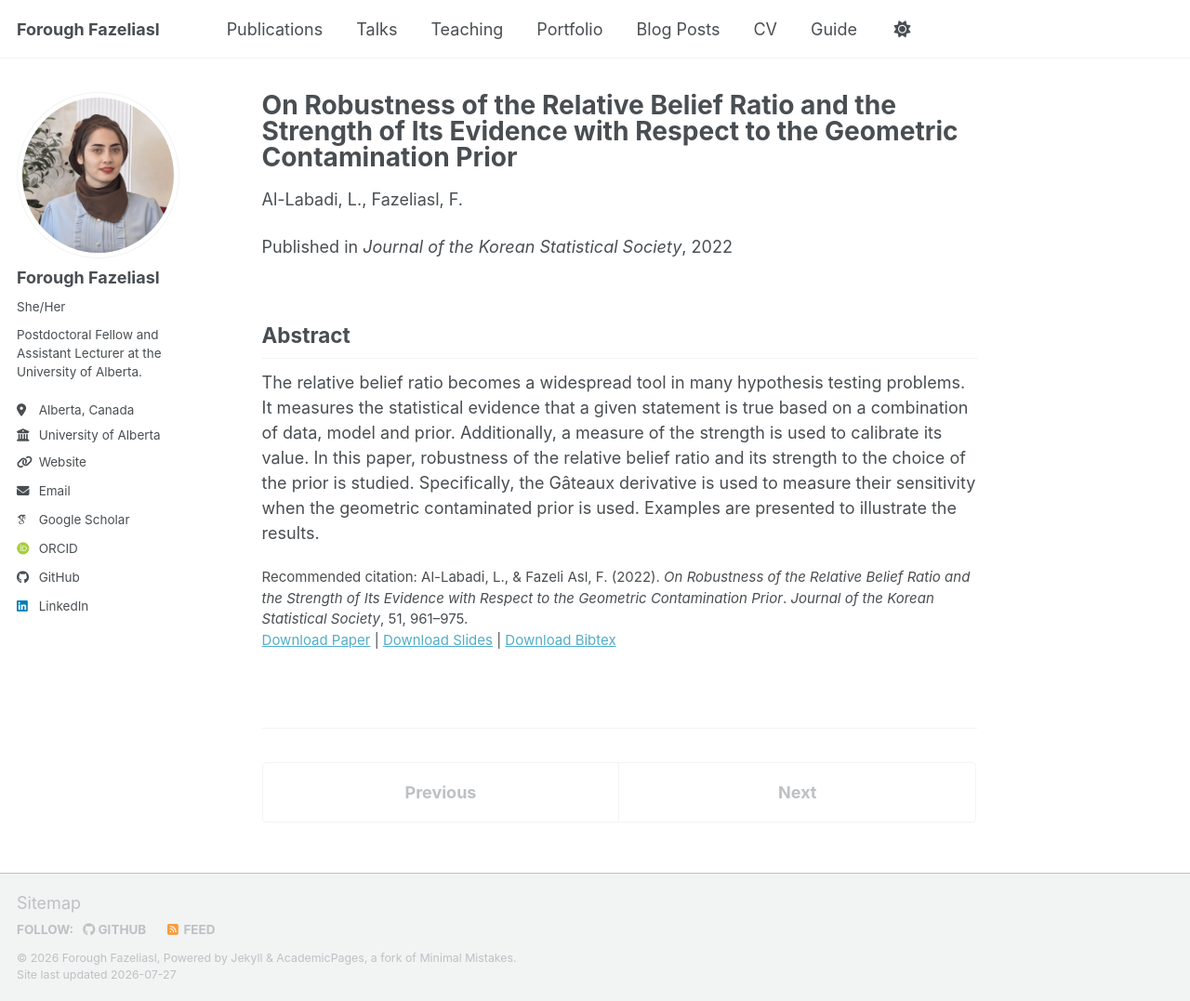
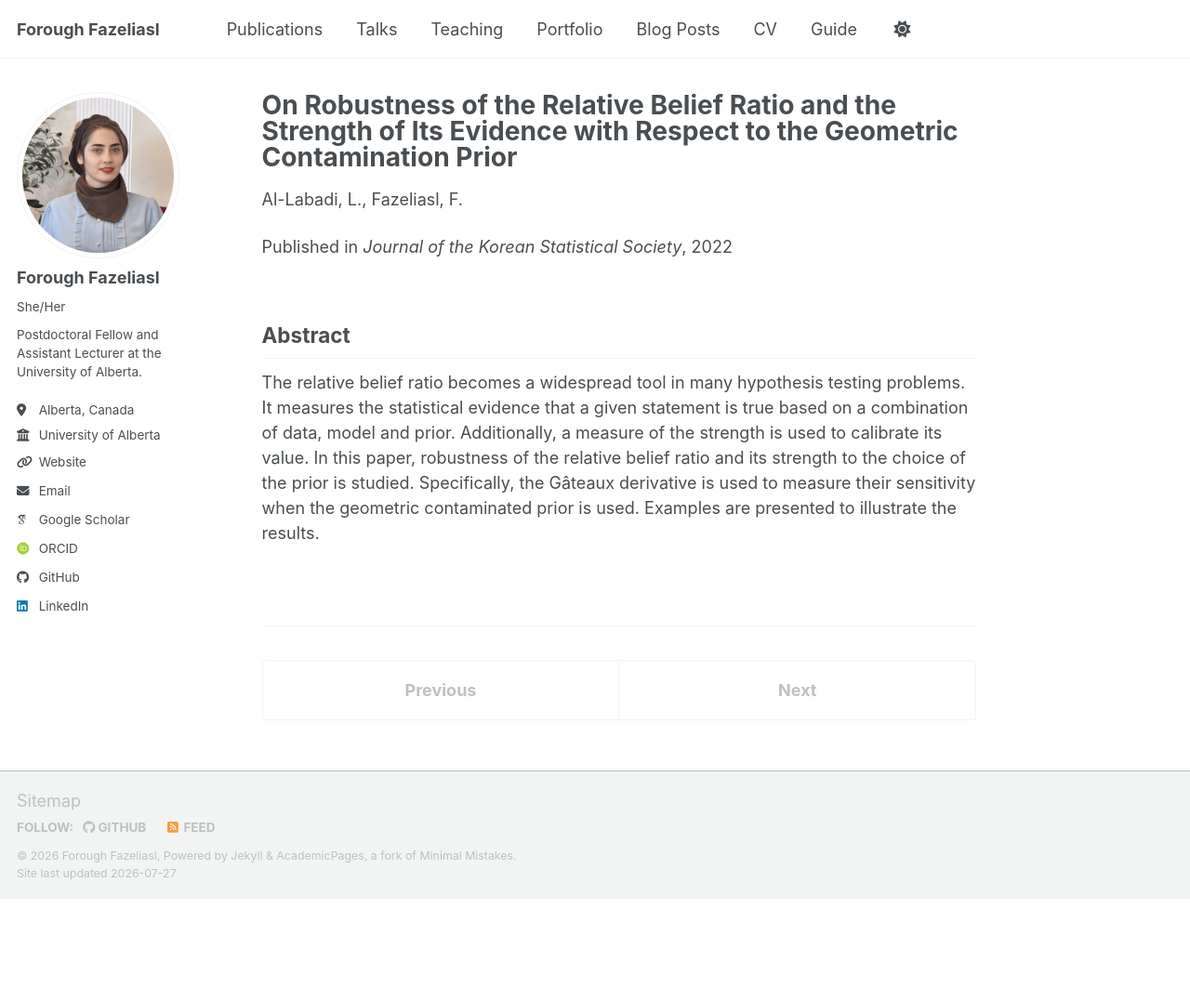
Before and after one commit to ForoughFazeliasl/ForoughFazeliasl.github.io, a Jekyll site: the page built from _publications/2022-08-01-relative-belief-robustness.md, in a window 1280 px wide and 1077 px high. Shown: the whole window at 93% size. Built offline with Jekyll 4.4.1, drawn with Linux system fonts in a browser that asks for light colours; some web fonts are replaced; a script bundle is joined from its source files by our own code; library files that are not in the unit come from our copies.

Commit message:
Update 2022-08-01-relative-belief-robustness.md

```diff
--- a/_publications/2022-08-01-relative-belief-robustness.md
+++ b/_publications/2022-08-01-relative-belief-robustness.md
@@ -8,9 +8,6 @@
 date: 2022-08-01
 venue: "Journal of the Korean Statistical Society"
 paperurl: "https://doi.org/10.1007/s42952-022-00170-8"
-slidesurl: ""
-bibtexurl: ""
-citation: 'Al-Labadi, L., & Fazeli Asl, F. (2022). <i>On Robustness of the Relative Belief Ratio and the Strength of Its Evidence with Respect to the Geometric Contamination Prior</i>. <i>Journal of the Korean Statistical Society</i>, 51, 961–975.'
 ---
 
 ## Abstract
```
